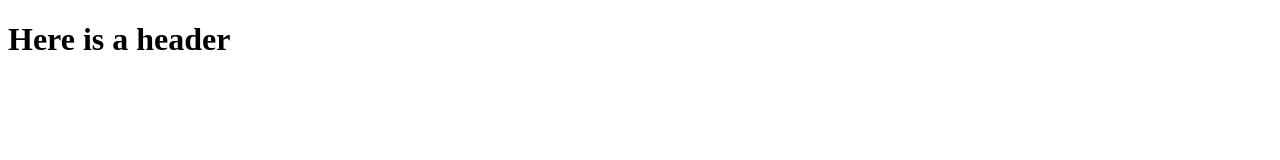
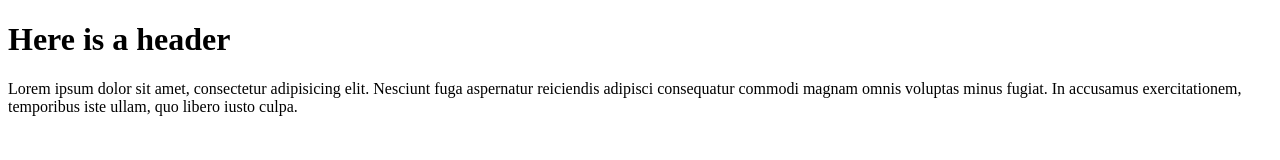
Before and after one commit to irrationalistic/spring2015-test-repo, a plain HTML site: page index.html in a window 1280 px wide. Drawn offline with Linux system fonts and the light colour scheme.

Commit message:
Added body copy

```diff
--- a/index.html
+++ b/index.html
@@ -6,5 +6,6 @@
   </head>
   <body>
     <h1>Here is a header</h1>
+    <p>Lorem ipsum dolor sit amet, consectetur adipisicing elit. Nesciunt fuga aspernatur reiciendis adipisci consequatur commodi magnam omnis voluptas minus fugiat. In accusamus exercitationem, temporibus iste ullam, quo libero iusto culpa.</p>
   </body>
 </html>
```
